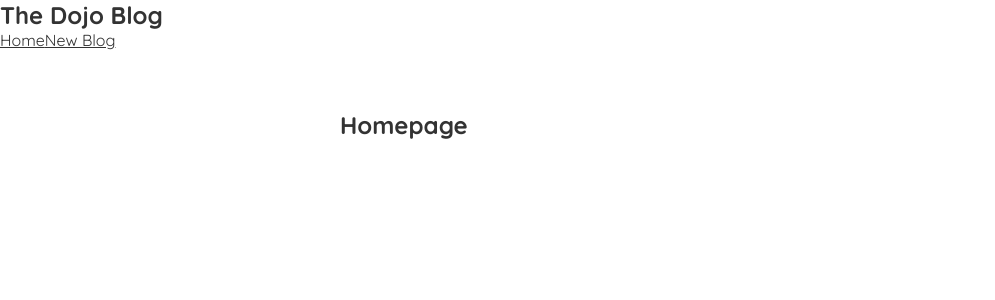
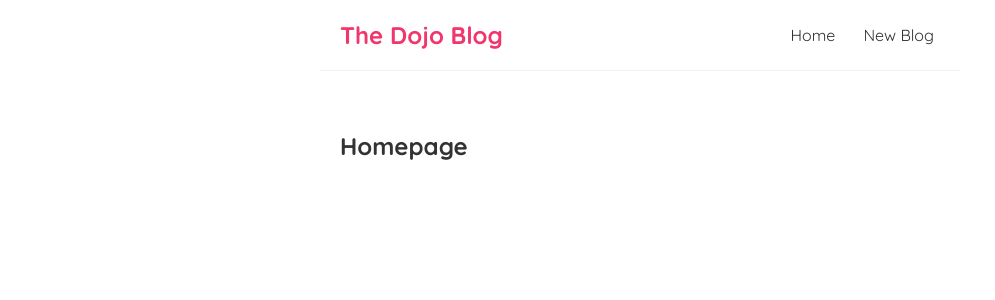
Before and after one commit to 0JojoMojo0/dojo-blog, a React (Create React App) app: page / in a window 1280 px wide. Shown: the top 300 px of the page, without its empty margins (0-995 px from the left). Built offline with nearby package versions, Linux system fonts and the light colour scheme.

Commit message:
lesson 6

```diff
--- a/src/Navbar.js
+++ b/src/Navbar.js
@@ -1,6 +1,6 @@
 const Navbar = () => {
     return (
-        <nav className="Navbaer">
+        <nav className="navbar">
             <h1>The Dojo Blog</h1>
             <div className="links">
                 <a href="/">Home</a>
```
